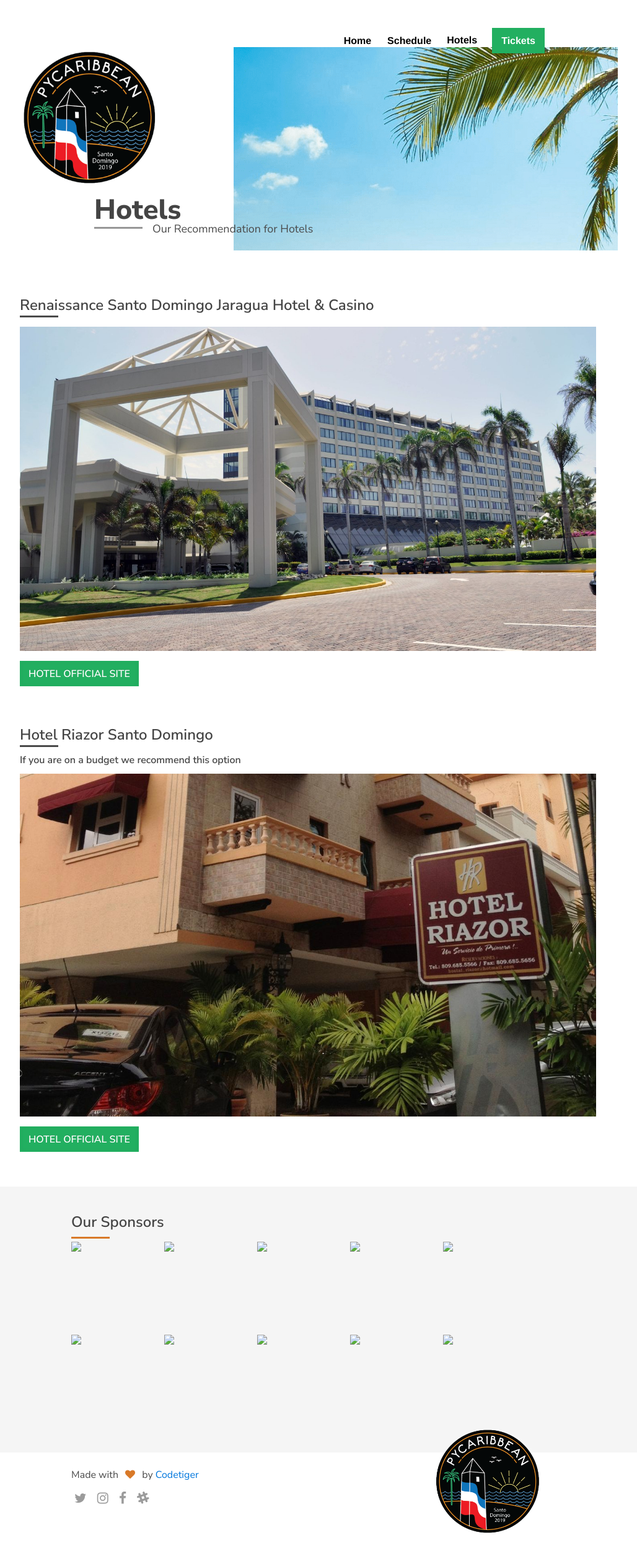
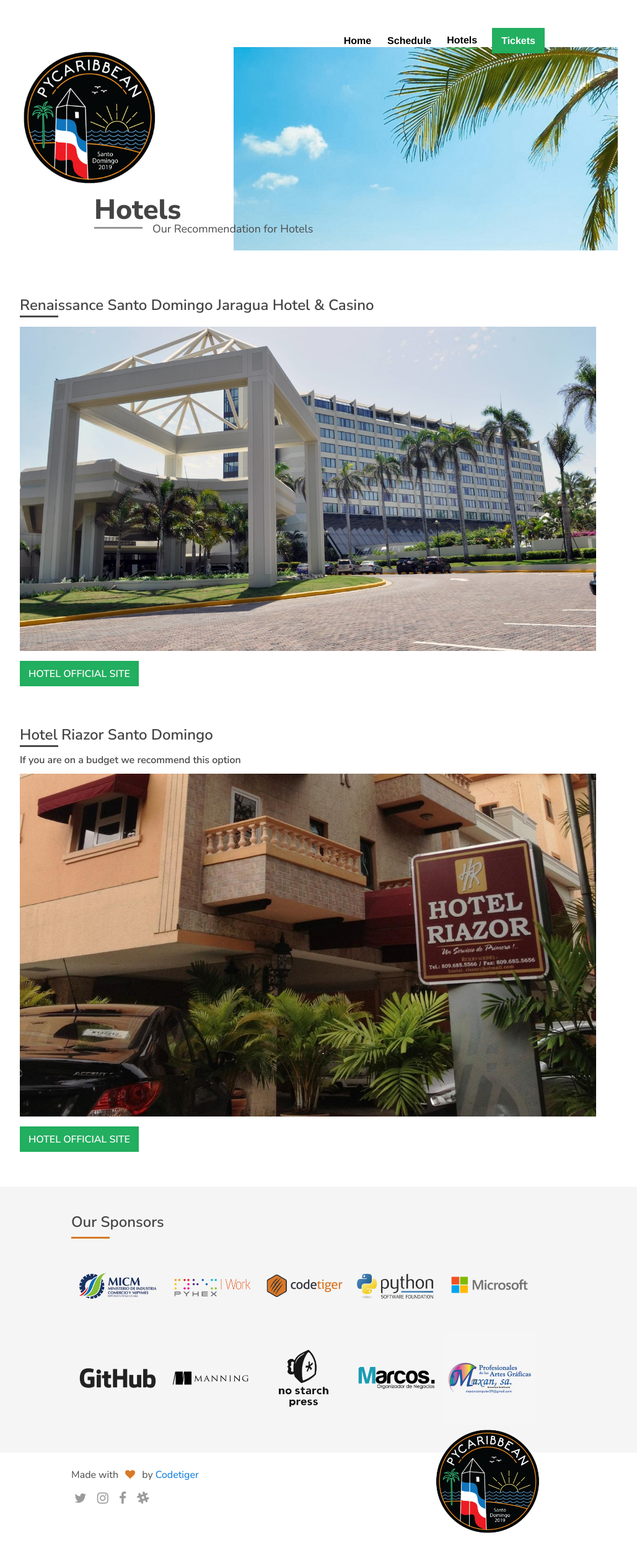
Before and after one commit to pycaribbean/pycaribbean.github.io, a Jekyll site: the page built from hotels.html, in a window 1280 px wide. Shown: the whole page at 62% size, without its empty margins (143-1171 px from the left). Built offline with Jekyll 4.4.1, drawn with Linux system fonts in a browser that asks for light colours; nearby versions of some CDN libraries; library files that are not in the unit come from our copies.

Commit message:
Sponsors images fixed for schedule and others pages different to home page

```diff
--- a/_includes/footer.html
+++ b/_includes/footer.html
@@ -18,21 +18,21 @@
                 </div>
                 <div class="uk-width-1">
                         <ul class="sponsors">
-                            <li><a href="https://www.mic.gob.do/" target="_blank"> <img src="img/sponsors/micm-sponsor.jpg"></a></li>
-                            <li><a href="http://www.pyhexwork.com/" target="_blank"> <img src="img/sponsors/pyhex-sponsor.jpg"></a></li>
-                            <li><a href="https://codetiger.co/" target="_blank"> <img src="img/sponsors/codetiger-sponsor.jpg"></a></li>
-                            <li><a href="https://www.python.org/" target="_blank"> <img src="img/sponsors/python-sponsor.jpg"></a></li>
-                            <li><a href="https://developer.microsoft.com/en-us/advocates/index.html" target="_blank"> <img src="img/sponsors/microsoft-sponsor.jpg"></a></li>
-                            <li><a href="https://github.com/" target="_blank"> <img src="img/sponsors/github-sponsor.jpg"></a></li>
-                            <li><a href="https://www.manning.com/" target="_blank"> <img src="img/sponsors/manning-sponsor.jpg"></a></li>
-                            <li><a href="https://nostarch.com/" target="_blank"> <img src="img/sponsors/no-starch-sponsor.png"></a></li>
-                            <li><a href="https://marcos.do/" target="_blank"> <img src="img/sponsors/marcos-sponsor.jpg"></a></li>
-                            <li><a href="https://www.facebook.com/Maxan-computer-270324043021344/" target="_blank"> <img src="img/sponsors/maxan-sponsor.jpg"></a></li>
-                            <!--<li><a href="https://republicadigital.gob.do/" target="_blank"> <img src="img/sponsors/republica-digital-sponsor.png"></a></li>-->
-                            <!--<li><a href="https://www.djangoproject.com/" target="_blank"> <img src="img/sponsors/django-sponsor.jpg"></a></li>-->
-                            <!--<li><a href="https://splice.com/" target="_blank"> <img src="img/sponsors/splice-sponsor.jpg"></a></li>-->
-                            <!--<li><a href="https://www.jetbrains.com/" target="_blank"> <img src="img/sponsors/jet-brains-sponsor.jpg"></a></li>-->
-                            <!--<li><a href="#" target="_blank"> <img src="img/sponsors/dp-promo-design-sponsor.jpg"></a></li>-->
+                            <li><a href="https://www.mic.gob.do/" target="_blank"> <img src="/img/sponsors/micm-sponsor.jpg"></a></li>
+                            <li><a href="http://www.pyhexwork.com/" target="_blank"> <img src="/img/sponsors/pyhex-sponsor.jpg"></a></li>
+                            <li><a href="https://codetiger.co/" target="_blank"> <img src="/img/sponsors/codetiger-sponsor.jpg"></a></li>
+                            <li><a href="https://www.python.org/" target="_blank"> <img src="/img/sponsors/python-sponsor.jpg"></a></li>
+                            <li><a href="https://developer.microsoft.com/en-us/advocates/index.html" target="_blank"> <img src="/img/sponsors/microsoft-sponsor.jpg"></a></li>
+                            <li><a href="https://github.com/" target="_blank"> <img src="/img/sponsors/github-sponsor.jpg"></a></li>
+                            <li><a href="https://www.manning.com/" target="_blank"> <img src="/img/sponsors/manning-sponsor.jpg"></a></li>
+                            <li><a href="https://nostarch.com/" target="_blank"> <img src="/img/sponsors/no-starch-sponsor.png"></a></li>
+                            <li><a href="https://marcos.do/" target="_blank"> <img src="/img/sponsors/marcos-sponsor.jpg"></a></li>
+                            <li><a href="https://www.facebook.com/Maxan-computer-270324043021344/" target="_blank"> <img src="/img/sponsors/maxan-sponsor.jpg"></a></li>
+                            <!--<li><a href="https://republicadigital.gob.do/" target="_blank"> <img src="/img/sponsors/republica-digital-sponsor.png"></a></li>-->
+                            <!--<li><a href="https://www.djangoproject.com/" target="_blank"> <img src="/img/sponsors/django-sponsor.jpg"></a></li>-->
+                            <!--<li><a href="https://splice.com/" target="_blank"> <img src="/img/sponsors/splice-sponsor.jpg"></a></li>-->
+                            <!--<li><a href="https://www.jetbrains.com/" target="_blank"> <img src="/img/sponsors/jet-brains-sponsor.jpg"></a></li>-->
+                            <!--<li><a href="#" target="_blank"> <img src="/img/sponsors/dp-promo-design-sponsor.jpg"></a></li>-->
                         </ul>
                 </div>
             </div>
```
